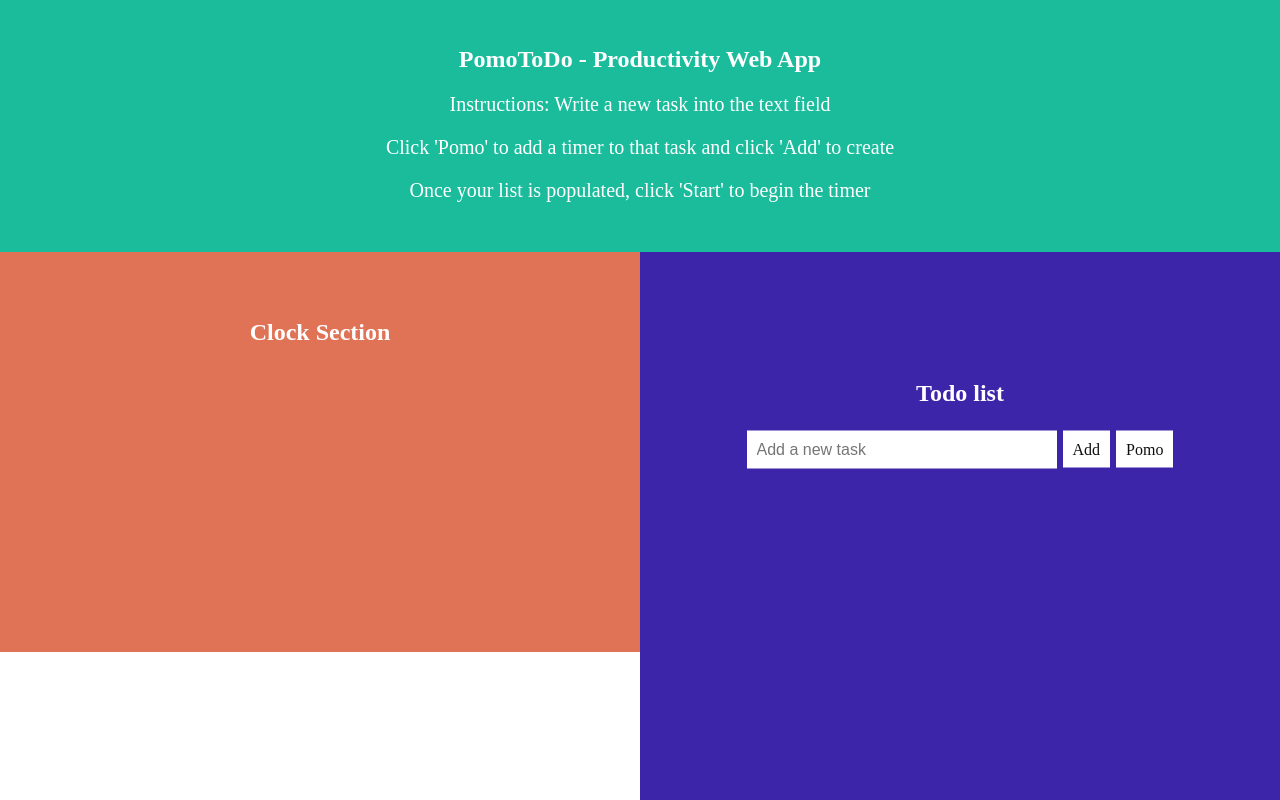
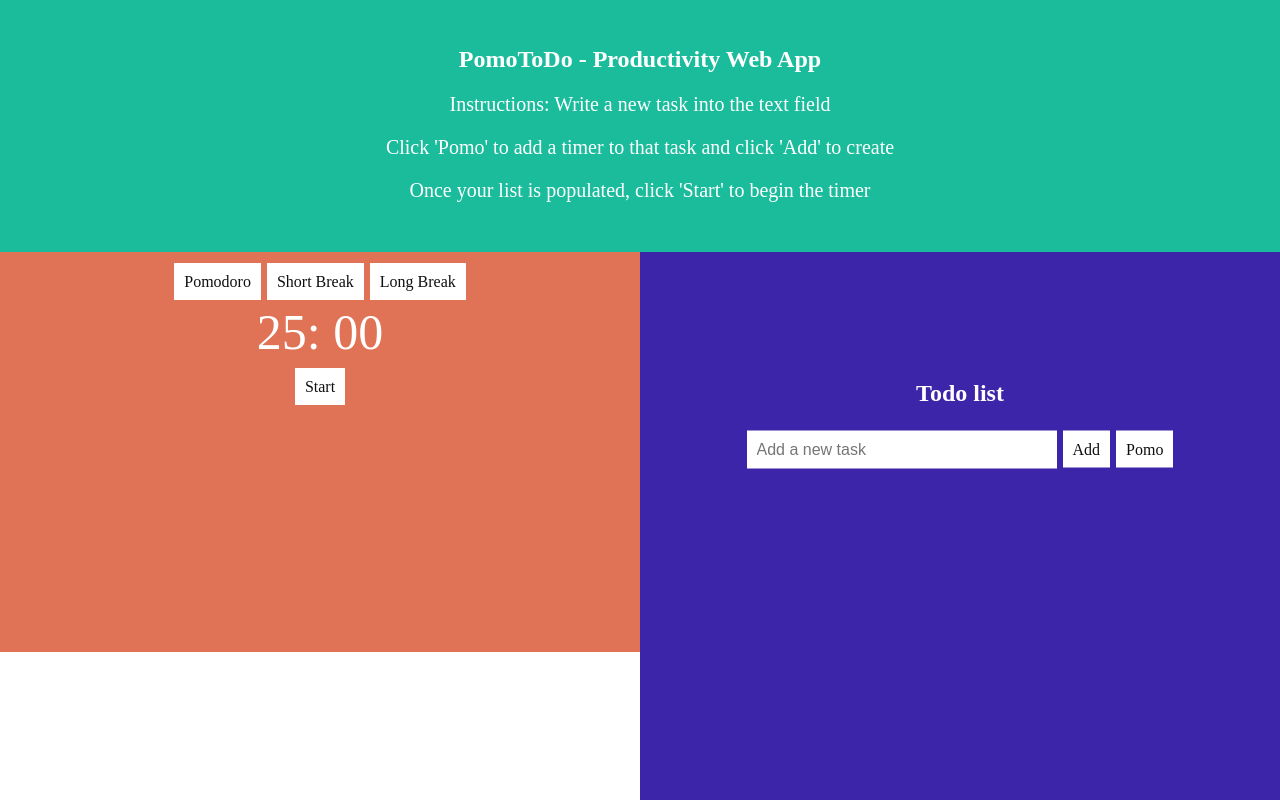
Before and after one commit to syedsadman16/HYO-Summer2020-Orientation, a website: page views/index.html in a window 1280 px wide. Shown: the top 800 px of the page. Drawn offline with Linux system fonts and the light colour scheme.

Commit message:
added timer & buttons w/ javascrpt

```diff
--- a/static/css/stylesheet.css
+++ b/static/css/stylesheet.css
@@ -91,3 +91,17 @@
     font-size: 16px;
     transition: 0.5s;
   }
+
+  #countdown {
+
+      position: relative;
+      display: inline-block;
+      font-size: 50px;
+      width: 50%;
+      padding: 10px;
+      justify-content: center;
+      align-items: center;
+      color: white;
+      margin: 0;
+
+  }
--- a/static/javascript/timer.js
+++ b/static/javascript/timer.js
@@ -0,0 +1,50 @@
+let startingMinutes = 25;
+let time = startingMinutes * 60;
+var id;
+let counting = false;
+
+let countdownEl = document.getElementById('countdown');
+display();
+
+function display() {
+    let minutes = Math.floor(time/60);
+    let seconds = time % 60;
+
+    seconds = seconds < 10 ? '0' + seconds : seconds;
+
+    if (seconds == 0) {
+        counting = false;
+        document.getElementById('start-stop').innerHTML = "Start";
+
+    }
+
+    countdownEl.innerHTML = `${minutes}: ${seconds}`;
+}
+
+function count() {
+    display();
+    time--;
+}
+
+function timer() {
+
+    counting = !counting;
+
+
+    if (counting) {
+        id = setInterval(count, 1000);
+        document.getElementById('start-stop').innerHTML = "Stop";
+    } else {
+        clearInterval(id);
+        alert("no u");
+        document.getElementById('start-stop').innerHTML = "Start";
+
+    }
+
+}
+
+function set() {
+   startingMinutes = arguments[0];
+   time = startingMinutes * 60;
+   display();
+}
--- a/views/index.html
+++ b/views/index.html
@@ -20,7 +20,19 @@
   <section class="container">
     <div class="left" id="timer">
       <article>
-        <h1>Clock Section</h1>
+
+        <span class="button" onclick="set(25)">Pomodoro</span>
+        <span class="button" onclick="set(5)">Short Break</span>
+        <span class="button" onclick="set(15)">Long Break</span>
+
+        <div>
+          <p id="countdown"></p>
+        </div>
+
+        <div>
+          <span class="button" id="start-stop" onclick="timer()">Start</span>
+        </div>
+        <script src="/javascript/timer.js"></script>
       </article>
     </div>
 
```
